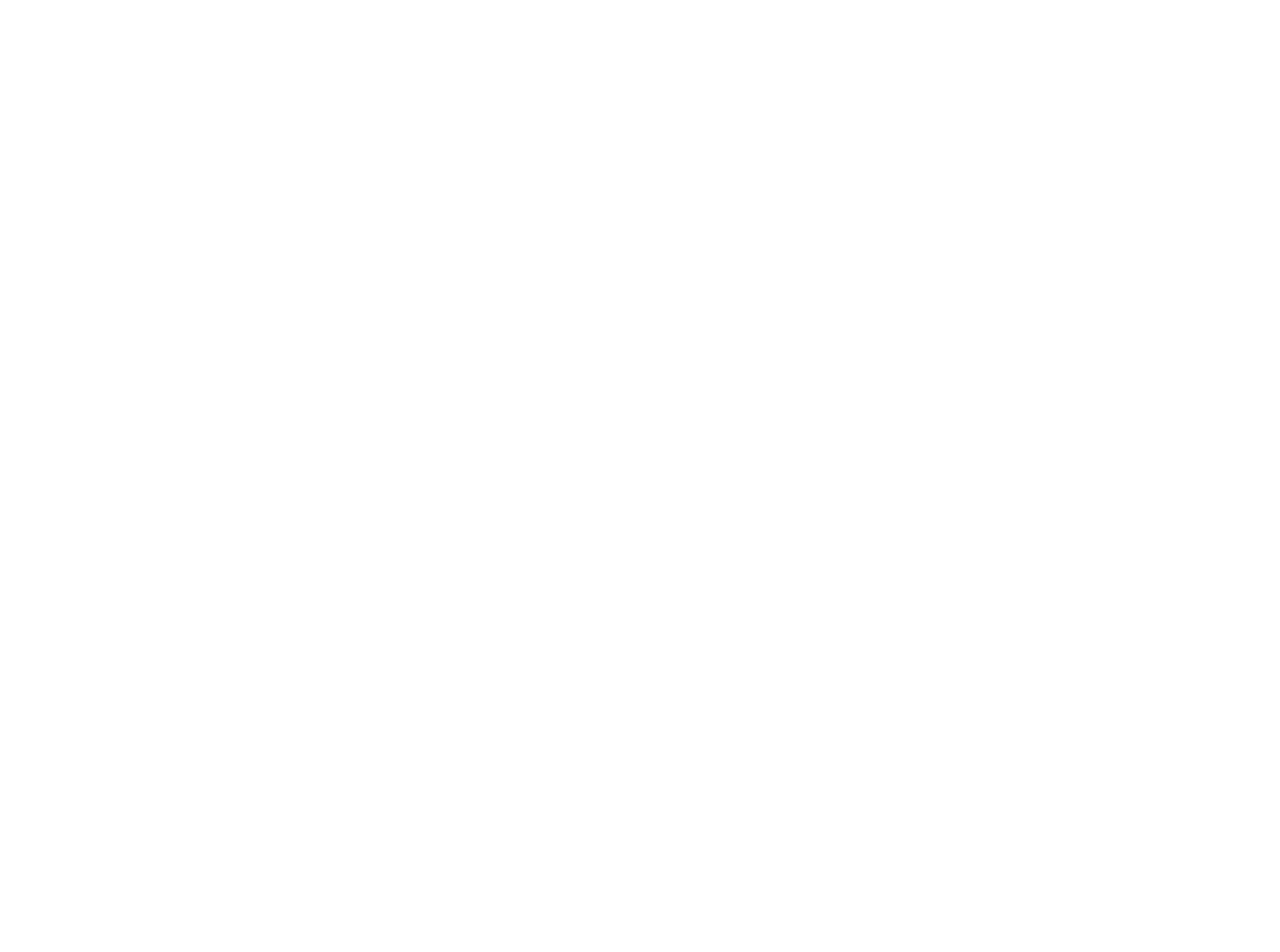
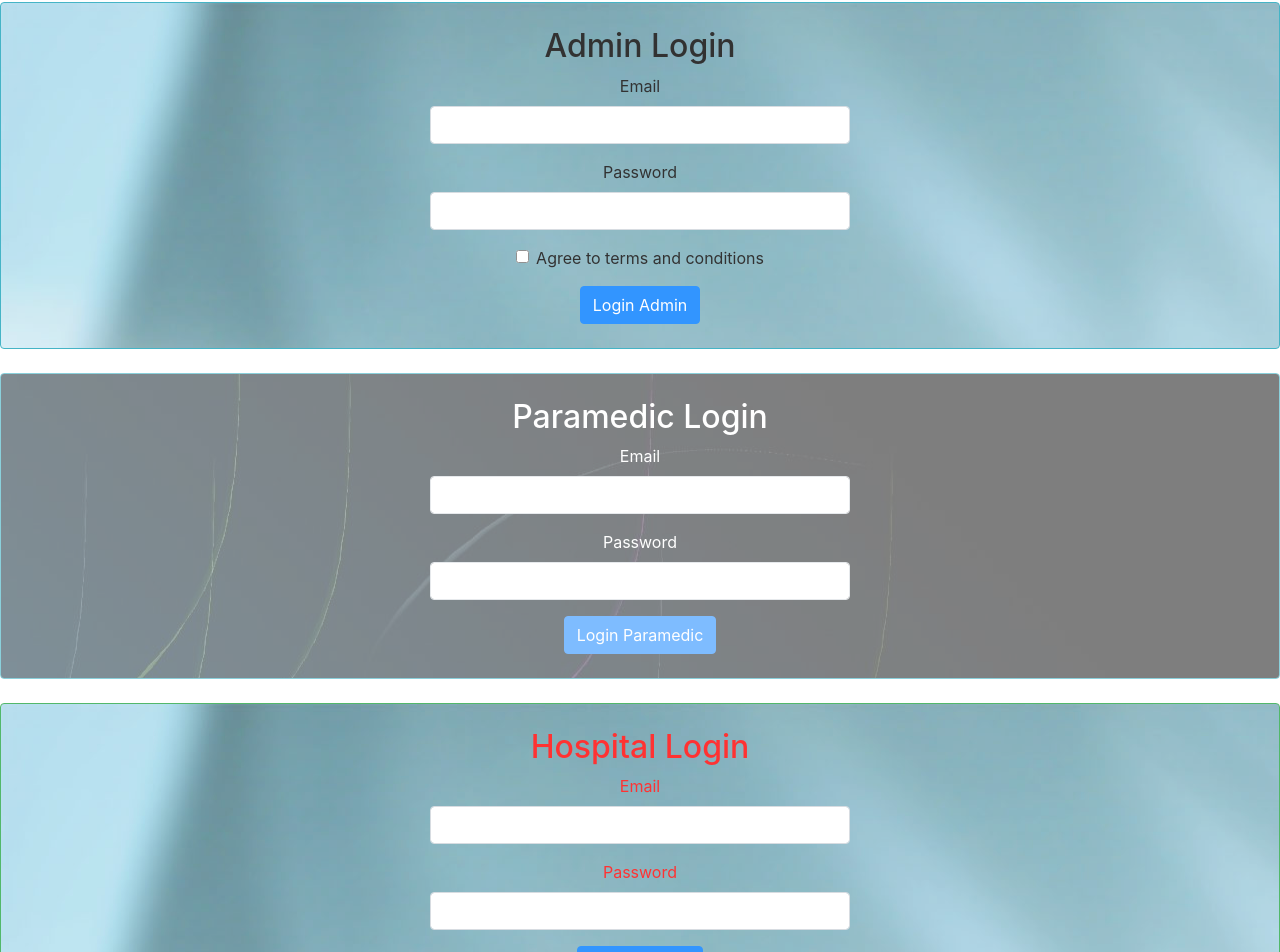
Before and after one commit to irshadjsr21/Emergency-Monitoring-System-App, a React (Create React App) app: page / in a window 1280 px wide. Shown: the part 1459-2411 px from the top of the page. Before the commit the page ends 1437 px from the top, so only its background shows below. Built offline with nearby package versions, Linux system fonts and the light colour scheme.

Commit message:
Added Login Screens

```diff
--- a/src/App.js
+++ b/src/App.js
@@ -3,17 +3,26 @@ import './App.css';
 import AdminSignup from './components/register/AdminSignup';
 import RegisterHospital from './components/register/RegisterHospital';
 import RegisterParamedic from './components/register/RegisterParamedic';
+import AdminLogin from './components/Login/AdminLogin';
+import LoginParamedic from './components/Login/LoginParamedic';
+import LoginHospital from './components/Login/LoginHospital';
 
 function App() {
   return (
-      <div>
+    <div>
       <AdminSignup />
       <br />
       <RegisterHospital />
       <br />
       <RegisterParamedic />
-      </div>
-      );
+      <br />
+      <AdminLogin />
+      <br />
+      <LoginParamedic />
+      <br />
+      <LoginHospital />
+    </div>
+  );
 }
 
 export default App;
--- /dev/null
+++ b/src/components/Login/AdminLogin.js
@@ -0,0 +1,73 @@
+import React, { useState } from 'react'
+import Col from 'react-bootstrap/Col'
+import Form from 'react-bootstrap/Form'
+import Card from 'react-bootstrap/Card'
+import Button from 'react-bootstrap/Button'
+import admin from '../../images/admin.jpeg'
+
+function AdminLogin() {
+
+    const [validated, setValidated] = useState(false);
+
+    const handleSubmit = (event) => {
+        const form = event.currentTarget;
+        if (form.checkValidity() === false) {
+            event.preventDefault();
+            event.stopPropagation();
+        }
+
+        setValidated(true);
+    };
+
+    return (
+        <Card border="info" style={{ backgroundImage: `url(${admin})`, opacity: 0.8, color: 'black', textAlign: 'center', justifyContent: 'center' }}>
+            <br />
+            <h2>Admin Login</h2>
+
+            <Form noValidate validated={validated} onSubmit={handleSubmit} >
+
+                <Form.Row className="justify-content-md-center">
+                    <Form.Group as={Col} md="4" controlId="validationAdminEmail">
+                        <Form.Label>Email</Form.Label>
+                        <Form.Control
+                            type="email"
+                            required
+                        />
+                        <Form.Control.Feedback type="invalid">
+                            Please provide a valid email.
+              </Form.Control.Feedback>
+                    </Form.Group>
+                </Form.Row>
+
+
+                <Form.Row className="justify-content-md-center">
+                    <Form.Group as={Col} md="4" controlId="validationAdminPassword">
+                        <Form.Label>Password</Form.Label>
+                        <Form.Control
+                            type="password"
+                            required
+                        />
+                        <Form.Control.Feedback type="invalid">
+                            Please provide a valid password.
+              </Form.Control.Feedback>
+                    </Form.Group>
+                </Form.Row>
+
+
+                <Form.Group>
+                    <Form.Check
+                        required
+                        label="Agree to terms and conditions"
+                        feedback="You must agree before submitting."
+                    />
+                </Form.Group>
+                <Button type="submit">Login Admin</Button>
+                <br />
+            </Form>
+            <br />
+        </Card>
+
+    );
+}
+
+export default AdminLogin
--- /dev/null
+++ b/src/components/Login/LoginHospital.js
@@ -0,0 +1,62 @@
+import React, { useState } from 'react'
+import Col from 'react-bootstrap/Col'
+import Form from 'react-bootstrap/Form'
+import Card from 'react-bootstrap/Card'
+import Button from 'react-bootstrap/Button'
+import admin from '../../images/admin.jpeg'
+
+function LoginHospital() {
+    const [validated, setValidated] = useState(false);
+
+    const handleSubmit = (event) => {
+        const form = event.currentTarget;
+        if (form.checkValidity() === false) {
+            event.preventDefault();
+            event.stopPropagation();
+        }
+        setValidated(true);
+    };
+
+    return (
+        <Card fluid bg="light" border="success" style={{ backgroundImage: `url(${admin})`, opacity: 0.8, color: 'red', textAlign: 'center', justifyContent: 'center' }}>
+            <br />
+            <h2>Hospital Login</h2>
+            <Form noValidate validated={validated} onSubmit={handleSubmit} >
+
+                <Form.Row className="justify-content-md-center">
+                    <Form.Group as={Col} md="4" controlId="validationCustomEmail">
+                        <Form.Label>Email</Form.Label>
+                        <Form.Control
+                            type="email"
+                            required
+                        />
+                        <Form.Control.Feedback type="invalid">
+                            Please provide a valid email.
+              </Form.Control.Feedback>
+                    </Form.Group>
+                </Form.Row>
+
+
+                <Form.Row className="justify-content-md-center">
+                    <Form.Group as={Col} md="4" controlId="validationCustomPassword">
+                        <Form.Label>Password</Form.Label>
+                        <Form.Control
+                            type="password"
+                            required
+                        />
+                        <Form.Control.Feedback type="invalid">
+                            Please provide a valid password.
+              </Form.Control.Feedback>
+                    </Form.Group>
+                </Form.Row>
+
+                <Button type="submit">Login Branch</Button>
+            </Form>
+            <br />
+        </Card>
+
+    );
+
+}
+
+export default LoginHospital
--- /dev/null
+++ b/src/components/Login/LoginParamedic.js
@@ -0,0 +1,64 @@
+import React, { useState } from 'react'
+import Col from 'react-bootstrap/Col'
+import Form from 'react-bootstrap/Form'
+import Card from 'react-bootstrap/Card'
+import Button from 'react-bootstrap/Button'
+import ambulance from '../../images/screen1.jpg'
+
+
+function LoginParamedic() {
+    const [validated, setValidated] = useState(false);
+
+    const handleSubmit = (event) => {
+        const form = event.currentTarget;
+        if (form.checkValidity() === false) {
+            event.preventDefault();
+            event.stopPropagation();
+        }
+
+        setValidated(true);
+    };
+
+    return (
+        <Card fluid bg="light" border="info" style={{ backgroundImage: `url(${ambulance})`, opacity: 0.5, color: 'white', textAlign: 'center', justifyContent: 'center' }}>
+            <br />
+            <h2>Paramedic Login</h2>
+            <Form noValidate validated={validated} onSubmit={handleSubmit} >
+
+
+                <Form.Row className="justify-content-md-center">
+                    <Form.Group as={Col} md="4" controlId="validationCustomEmail">
+                        <Form.Label>Email</Form.Label>
+                        <Form.Control
+                            type="email"
+                            required
+                        />
+                        <Form.Control.Feedback type="invalid">
+                            Please provide a valid email.
+              </Form.Control.Feedback>
+                    </Form.Group>
+                </Form.Row>
+
+
+                <Form.Row className="justify-content-md-center">
+                    <Form.Group as={Col} md="4" controlId="validationCustomPassword">
+                        <Form.Label>Password</Form.Label>
+                        <Form.Control
+                            type="password"
+                            required
+                        />
+                        <Form.Control.Feedback type="invalid">
+                            Please provide a valid password.
+              </Form.Control.Feedback>
+                    </Form.Group>
+                </Form.Row>
+
+                <Button type="submit">Login Paramedic</Button>
+            </Form>
+            <br />
+        </Card>
+
+    );
+}
+
+export default LoginParamedic
```
